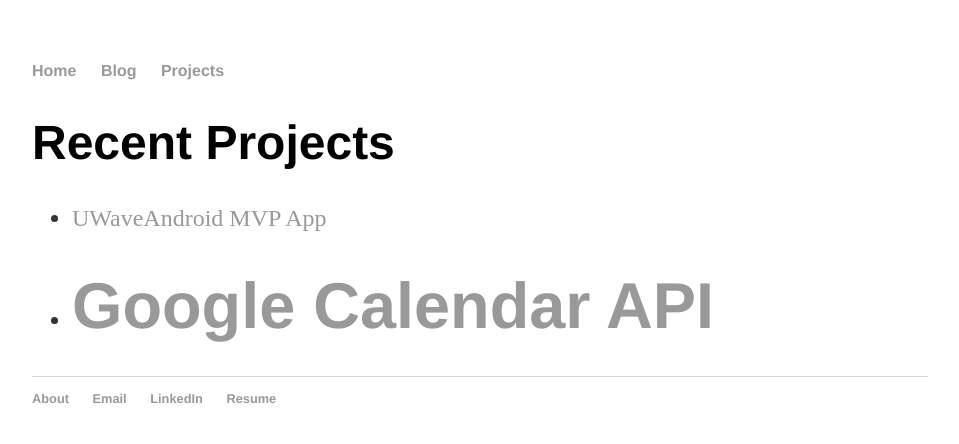
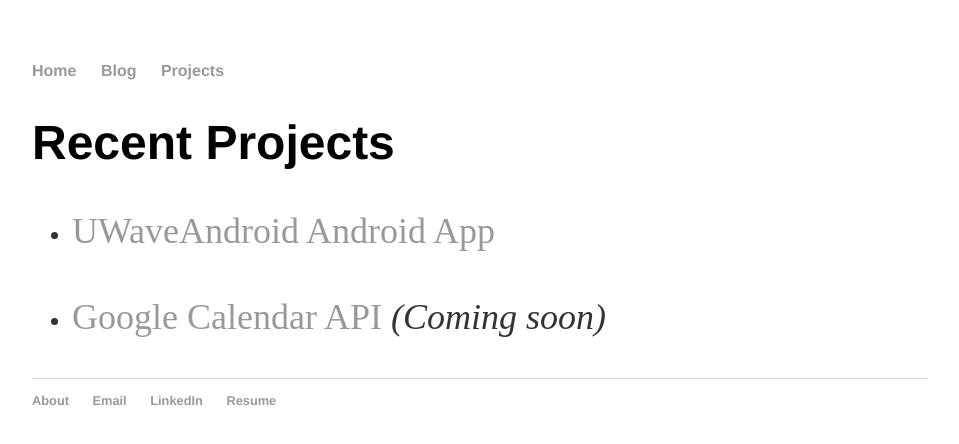
Before and after one commit to chriso23/chriso23.github.io, a Jekyll site: the page built from projects/index.md, in a window 1280 px wide. Shown: the top 444 px of the page, without its empty margins (160-1119 px from the left). Built offline with Jekyll 4.4.1, drawn with Linux system fonts in a browser that asks for light colours; our own code applies the rules of GitHub Pages for plain Markdown files.

Commit message:
Update index.md

```diff
--- a/projects/index.md
+++ b/projects/index.md
@@ -1,5 +1,5 @@
 # Recent Projects
 
-- [UWaveAndroid MVP App](https://chrisoung1.github.io/work/)
-- [Google Calendar API](https://developers.google.com/calendar/)
----
+- [UWaveAndroid Android App](https://chrisoung1.github.io/work/)
+
+- [Google Calendar API](https://developers.google.com/calendar/) _(Coming soon)_
```
